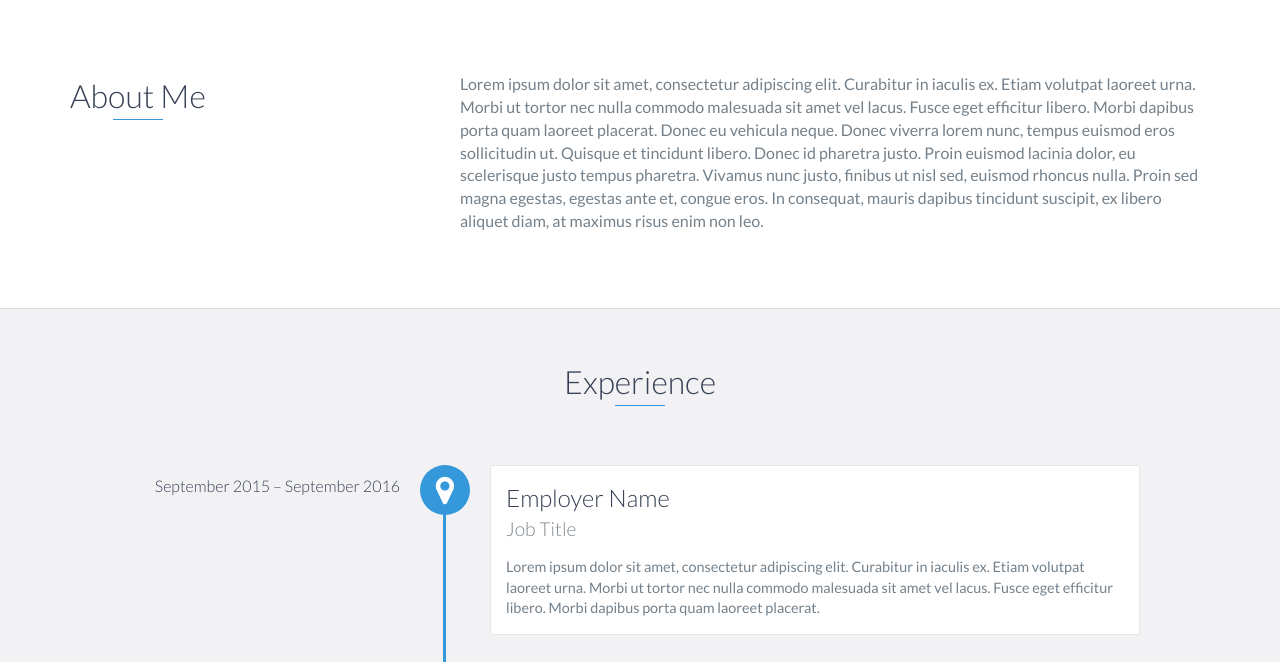
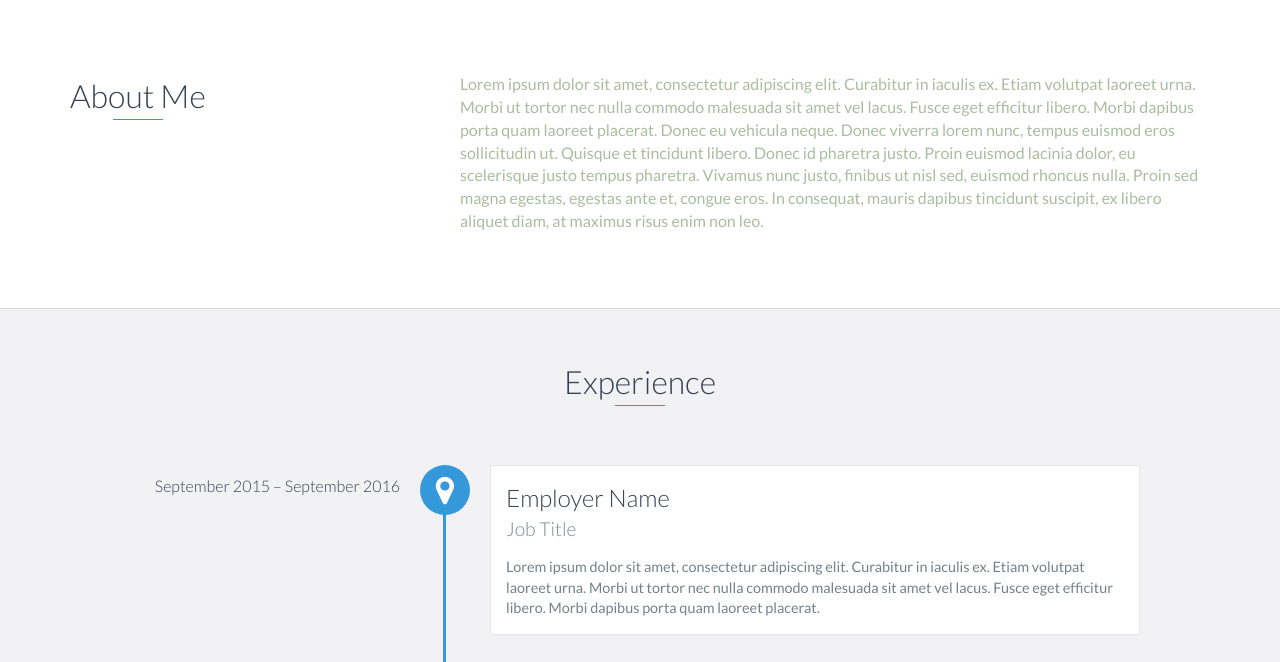
Before and after one commit to Madisoncartr/madisoncartr.github.io, a website: page index.html in a window 1280 px wide. Shown: the part 802-1464 px from the top of the page. Drawn offline with nearby package versions, Linux system fonts and the light colour scheme.

Commit message:
Style sheet updates

```diff
--- a/scss/styles.scss
+++ b/scss/styles.scss
@@ -45,8 +45,8 @@ $background-alt: #f2f2f5;
 $border: #dcd9d9;
 
 // Define text colors
-$heading: #465F75;
-$text: #DEECF2;
+$heading: #aabda0;
+$text: #5b695d;
 
 /*
     ---------------------
@@ -114,7 +114,7 @@ body {
             h4 {
                 font-size: 1.2em;
                 font-weight: 300;
-                color: #7e8890;
+                color: #7e9278;
                 margin: 0 0 15px 0;
             }
 
```
Also changed, not shown: css/styles.css.
